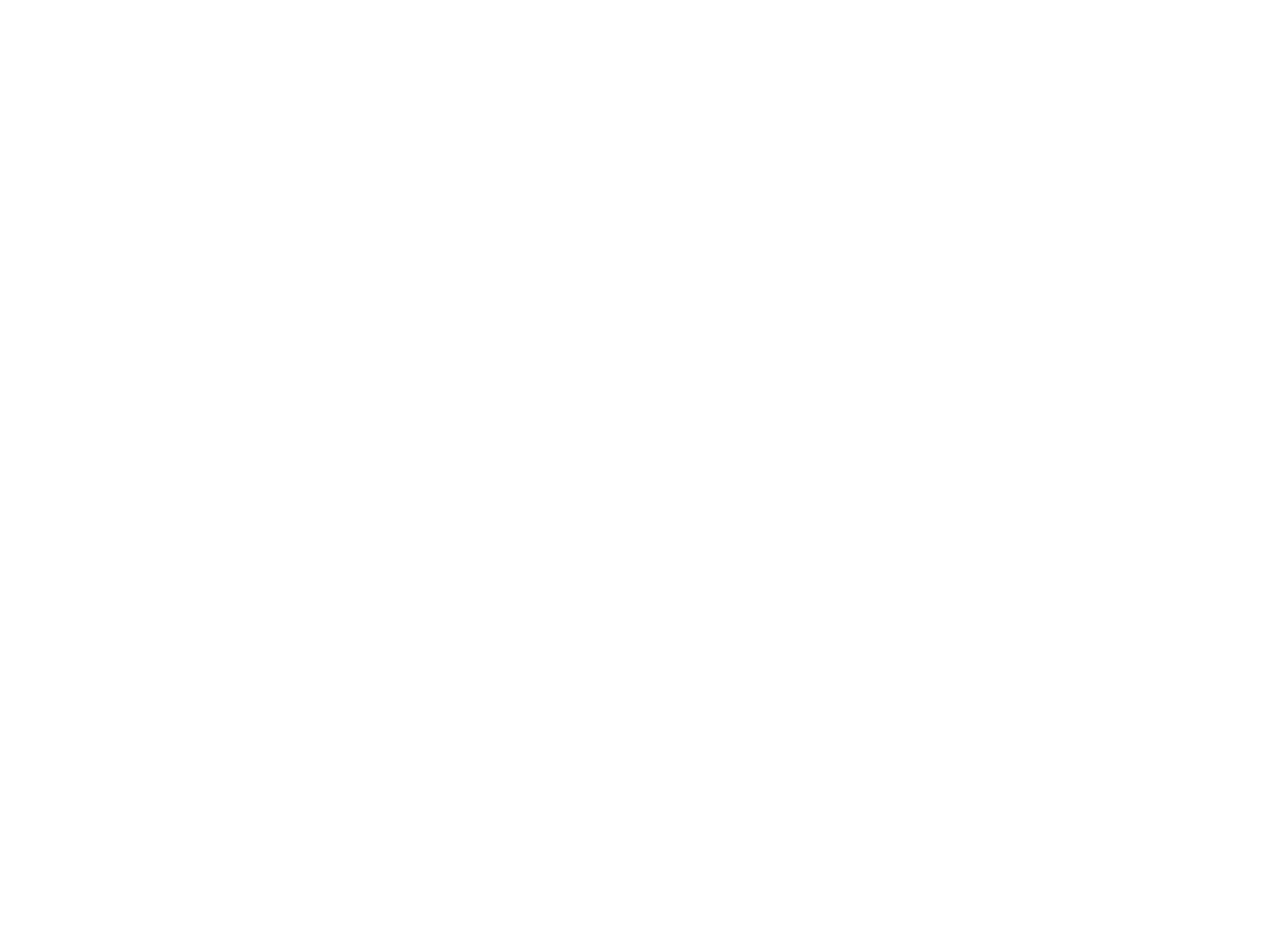
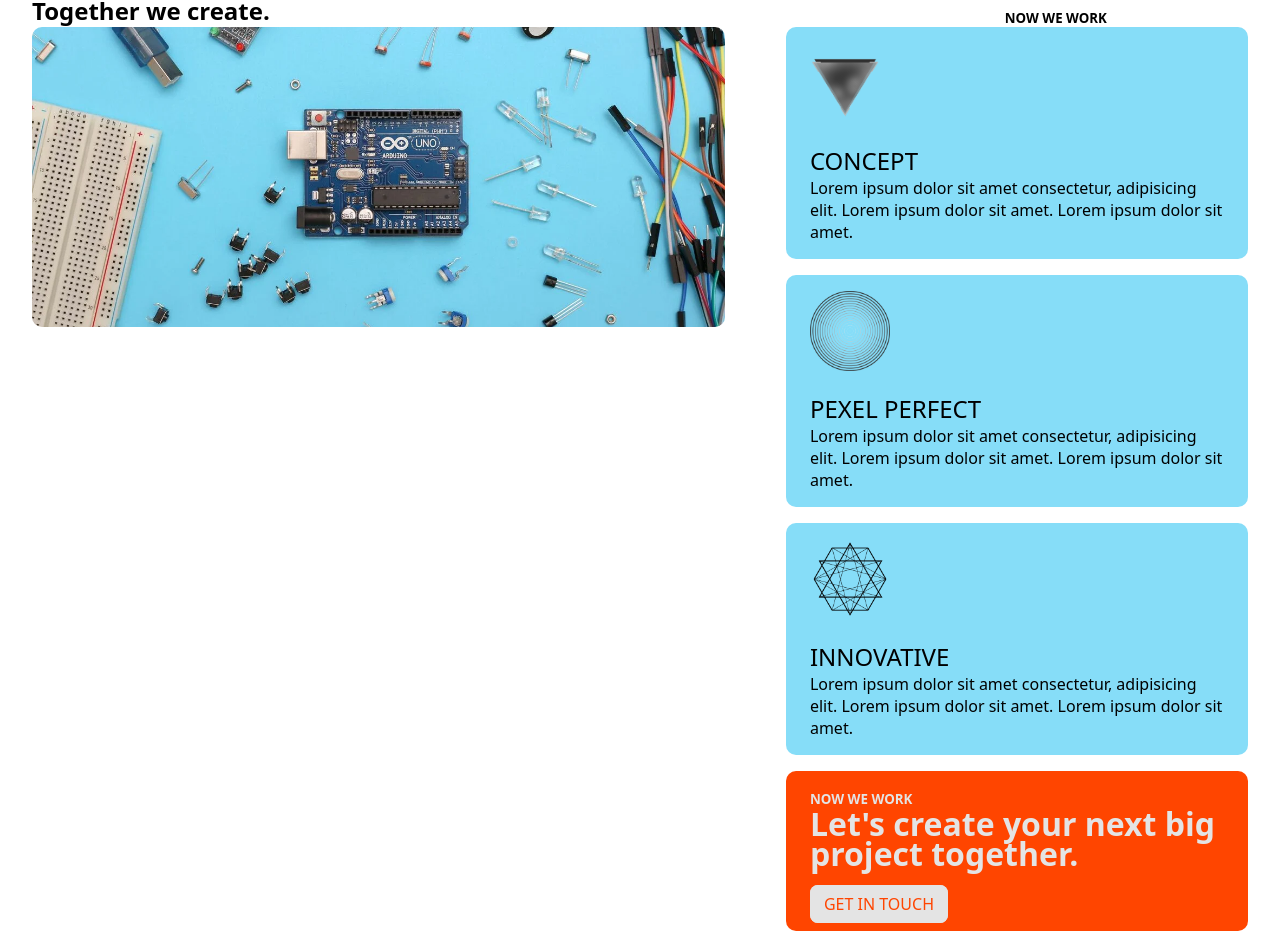
Before and after one commit to Choaib-ELMADI/ard-uno, a React (Create React App) app: page / in a window 1280 px wide. Shown: the part 5135-6066 px from the top of the page. Before the commit the page ends 5065 px from the top, so only its background shows below. Built offline with nearby package versions, Linux system fonts and the light colour scheme.

Commit message:
Implementing Create section

```diff
--- a/src/App.js
+++ b/src/App.js
@@ -1,7 +1,7 @@
 import React from 'react';
 
 import './App.css';
-import { Navbar, Header, Services, Work, About } from './components/index';
+import { Navbar, Header, Services, Work, About, Create } from './components/index';
 
 
 
@@ -13,6 +13,7 @@
       <Services />
       <Work />
       <About />
+      <Create />
     </div>
   );
 };
--- /dev/null
+++ b/src/components/Create/Create.css
@@ -0,0 +1,141 @@
+.app__create {
+    width: 100%;
+    max-width: 2000px;
+    margin: auto;
+    padding: 4rem 2rem 0 2rem;
+    position: relative;
+}
+
+.app__create-top {
+    width: 100%;
+    max-width: 1300px;
+    margin: auto;
+    display: flex;
+    justify-content: space-between;
+    align-items: flex-end;
+    position: sticky;
+    top: 4rem;
+}
+
+.app__create-top h5 {
+    width: 20%;
+    text-transform: uppercase;
+}
+
+.app__create-create {
+    display: flex;
+    justify-content: space-around;
+    gap: 5%;
+}
+
+.app__create-banner {
+    width: 60%;
+    max-width: 800px;
+    height: 300px;
+    position: sticky;
+    top: 6.5rem;
+}
+
+.app__create-banner img {
+    width: 100%;
+    height: 100%;
+    object-fit: cover;
+    border-radius: 10px;
+}
+
+.app__create-what {
+    width: 40%;
+    max-width: 500px;
+    display: flex;
+    flex-direction: column;
+    gap: 1rem;
+}
+
+.app__create-what .what {
+    width: 100%;
+    background: rgb(134,221,248);
+    position: sticky;
+    top: 6.5rem;
+    border-radius: 10px;
+    padding: 1rem 1.5rem;
+}
+
+.what.last {
+    background: var(--our__color);
+    color: var(--white);
+}
+
+.what.last b {
+    text-transform: uppercase;
+    margin-bottom: 1;
+}
+
+.what.last h1 {
+    line-height: 30px;
+    margin-bottom: 1.5rem;
+}
+
+.what.last a {
+    text-decoration: none;
+    text-transform: uppercase;
+    color: var(--our__color);
+    background: var(--white);
+    border: 2px solid var(--white);
+    padding: 6px 12px;
+    border-radius: 8px;
+    transition: .2s;
+}
+
+.what.last a:hover {
+    background: transparent;
+    color: var(--white);
+}
+
+.what .what-icon {
+    width: 80px;
+    aspect-ratio: 1;
+    margin-bottom: 1rem;
+}
+
+.what .what-icon img {
+    filter: grayscale(100%);
+    width: 100%;
+    height: 100%;
+    object-fit: cover;
+}
+
+.what h2 {
+    text-transform: uppercase;
+    font-weight: 500;
+}
+
+@media screen and (width <= 856px) {
+    .app__create-create {
+        flex-direction: column;
+        gap: 1rem;
+    }
+
+    .app__create-banner,
+    .app__create-what {
+        width: 100%;
+    }
+
+    .app__create-top,
+    .app__create-banner {
+        position: static;
+    }
+
+    .app__create-what .what {
+        top: 5rem;
+    }
+}
+
+@media screen and (width <= 600px) {
+    .app__create {
+        padding: 4rem 1rem 0 1rem;
+    }
+
+    .app__create-what .what {
+        padding: .75rem 1rem;
+    }
+}
--- /dev/null
+++ b/src/components/Create/Create.jsx
@@ -0,0 +1,43 @@
+import React from "react";
+
+import './Create.css';
+import { images } from '../../constants/index';
+import { creates } from '../../data';
+
+
+
+const Create = () => {
+    return (
+        <div className="app__create">
+            <div className="app__create-top">
+                <h2>Together we create.</h2>
+                <h5>Now we work</h5>
+            </div>
+            <div className="app__create-create">
+                <div className="app__create-banner">
+                    <img src={ images.banner } alt="creating" />
+                </div>
+                <div className="app__create-what">
+                    {
+                        creates.map((c, i) => (
+                            <div className="what" key={ i }>
+                                <div className="what-icon">
+                                    <img src={ c.icon } alt={ `create-${ i }` } />
+                                </div>
+                                <h2>{ c.title }</h2>
+                                <p>{ c.desc }</p>
+                            </div>
+                        ))
+                    }
+                    <div className='what last'>
+                        <small><b>Now we work</b></small>
+                        <h1>Let's create your next big project together.</h1>
+                        <a href="mailto:choaib3elmadi@gmail.com">Get in touch</a>
+                    </div>
+                </div>
+            </div>
+        </div>
+    );
+};
+
+export default Create;
--- a/src/components/index.js
+++ b/src/components/index.js
@@ -1,5 +1,6 @@
-export { default as Navbar } from './Navbar/Navbar';
-export { default as Header } from './Header/Header';
+export { default as Navbar }   from './Navbar/Navbar';
+export { default as Header }   from './Header/Header';
 export { default as Services } from './Services/Services';
-export { default as Work } from './Work/Work';
-export { default as About } from './About/About';
+export { default as Work }     from './Work/Work';
+export { default as About }    from './About/About';
+export { default as Create }   from './Create/Create';
```
